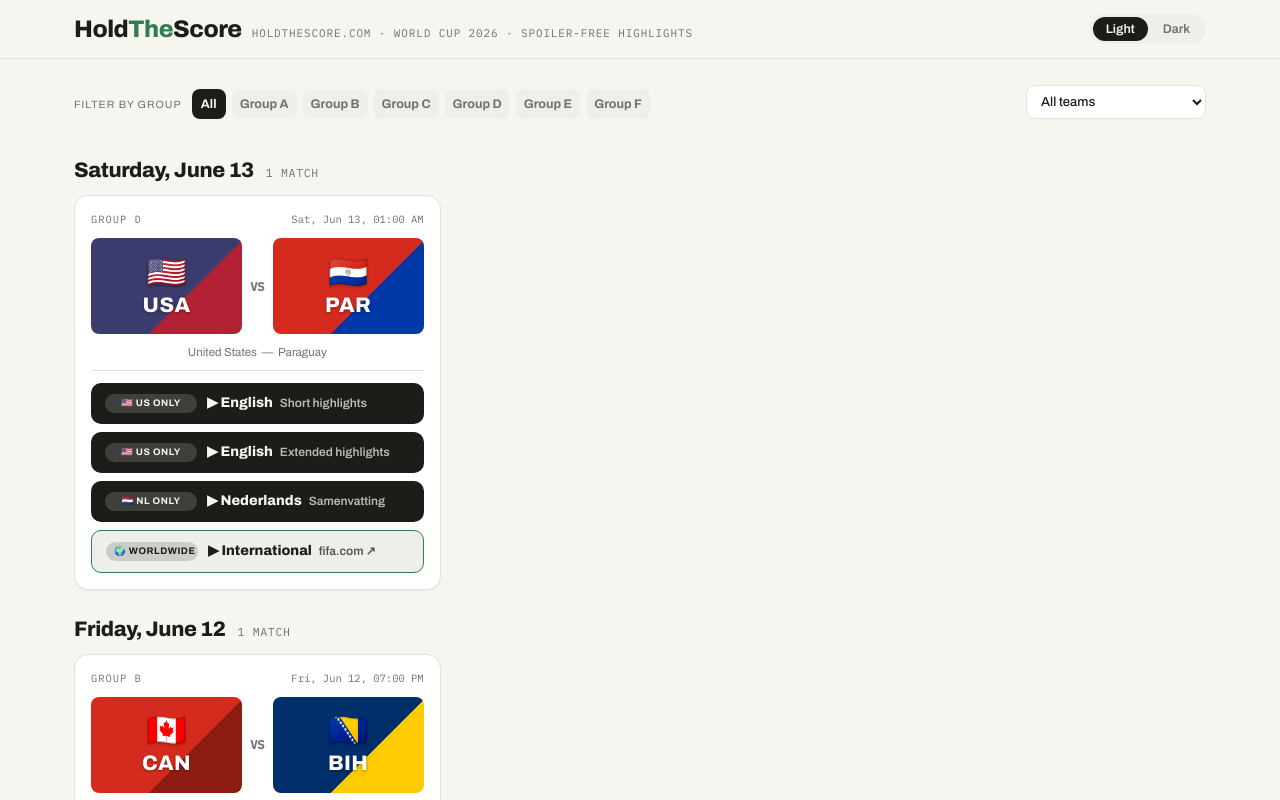
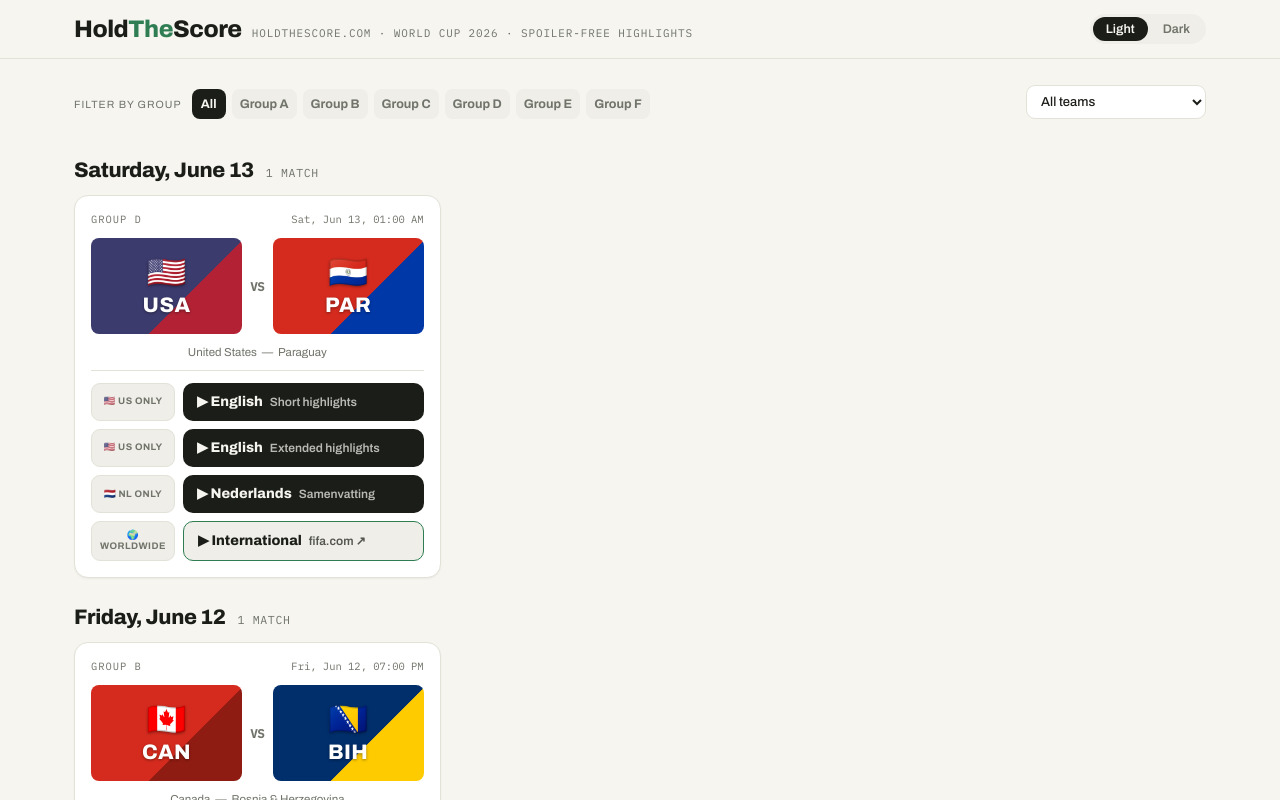
Before and after one commit to abouwman/wc2026-nospoiler, a React (Vite) app: page / in a window 1280 px wide. Shown: the top 800 px of the page. Built offline with nearby package versions, Linux system fonts and the light colour scheme.

Commit message:
Source layout: geo/restriction tag as a separate left column next to each button

```diff
--- a/src/components/MatchCard.tsx
+++ b/src/components/MatchCard.tsx
@@ -63,26 +63,32 @@ export function MatchCard({ match, onOpen, onInternational, onBBC }: MatchCardPr
                 const title = 'Watch ' + LANGS[l].name + ' ' + (v === 'extended' ? 'extended ' : '') +
                   'highlights — ' + LANGS[l].source + ' · available in ' + where;
                 return (
-                  <button key={l + ':' + v} className="lang-btn" title={title} onClick={() => onOpen(match, l, v)}>
-                    <span className="lang-geo">{geoLabel(src.geo)}</span>
+                  <div key={l + ':' + v} className="src-item">
+                    <span className="src-geo">{geoLabel(src.geo)}</span>
+                    <button className="lang-btn" title={title} onClick={() => onOpen(match, l, v)}>
                       <span className="lang-main">▶ {LANGS[l].name}<span className="variant">{variant}</span></span>
                     </button>
+                  </div>
                 );
               });
             })}
             {match.fifa ? (
+              <div className="src-item">
+                <span className="src-geo">🌍 Worldwide</span>
                 <button className="lang-btn intl" onClick={() => onInternational(match)}
                   title="Watch this match on fifa.com (international) — opens a heads-up first">
-                <span className="lang-geo">🌍 Worldwide</span>
                   <span className="lang-main">▶ International<span className="variant">fifa.com ↗</span></span>
                 </button>
+              </div>
             ) : null}
             {match.bbc ? (
+              <div className="src-item">
+                <span className="src-geo">🇬🇧 UK only</span>
                 <button className="lang-btn bbc" onClick={() => onBBC(match)}
                   title="Watch this match on BBC iPlayer (UK only) — opens a heads-up first">
-                <span className="lang-geo">🇬🇧 UK only</span>
                   <span className="lang-main">▶ BBC iPlayer<span className="variant">bbc.co.uk ↗</span></span>
                 </button>
+              </div>
             ) : null}
           </div>
         )}
--- a/src/index.css
+++ b/src/index.css
@@ -92,18 +92,20 @@ select { font: inherit; color: inherit; }
 .vs { font-size: 12px; color: var(--muted); font-weight: 700; align-self: center; }
 .card-foot { border-top: 1px solid var(--line); padding-top: 12px; }
 .lang-row { display: flex; flex-direction: column; gap: 8px; width: 100%; }
-.lang-btn { display: flex; flex-direction: row; align-items: center; justify-content: flex-start; gap: 10px;
-  width: 100%; padding: 11px 14px; border-radius: 10px; background: var(--ink); color: var(--bg);
+/* Each source is a row: geo/restriction tag on the left, action button on the
+   right. Fixed tag width keeps the buttons aligned across stacked sources. */
+.src-item { display: flex; align-items: stretch; gap: 8px; width: 100%; }
+.src-geo { flex: none; width: 84px; display: inline-flex; align-items: center; justify-content: center;
+  text-align: center; font-size: 9.5px; font-weight: 700; letter-spacing: 0.05em; text-transform: uppercase;
+  line-height: 1.2; background: var(--surface2); color: var(--muted); border: 1px solid var(--line);
+  border-radius: 9px; padding: 0 6px; }
+.lang-btn { flex: 1; display: flex; flex-direction: row; align-items: center; justify-content: flex-start; gap: 10px;
+  padding: 11px 14px; border-radius: 10px; background: var(--ink); color: var(--bg);
   font-weight: 800; font-size: 14px; line-height: 1.15; text-decoration: none;
   transition: background 0.12s, color 0.12s; }
 .lang-btn:not(.unavailable):hover { background: var(--accent); color: var(--accent-ink); }
 .lang-main { display: inline-flex; align-items: baseline; gap: 7px; }
 .lang-main .variant { font-weight: 600; font-size: 12px; opacity: 0.72; }
-/* Geo/restriction tag sits in front of the action; fixed width keeps the
-   action labels aligned across stacked sources. */
-.lang-geo { flex: none; width: 92px; text-align: center; font-size: 9.5px; font-weight: 700;
-  letter-spacing: 0.06em; text-transform: uppercase; white-space: nowrap;
-  background: color-mix(in srgb, currentColor 16%, transparent); border-radius: 999px; padding: 4px 8px; }
 .lang-btn.unavailable { background: var(--surface2); color: var(--muted); cursor: not-allowed; }
 .lang-btn.intl, .lang-btn.bbc { background: var(--surface2); color: var(--ink); border: 1.5px solid var(--accent); }
 .lang-btn.intl:hover, .lang-btn.bbc:hover { background: var(--accent); color: var(--accent-ink); }
```
Lines whose indentation alone changed are shown as unchanged.
